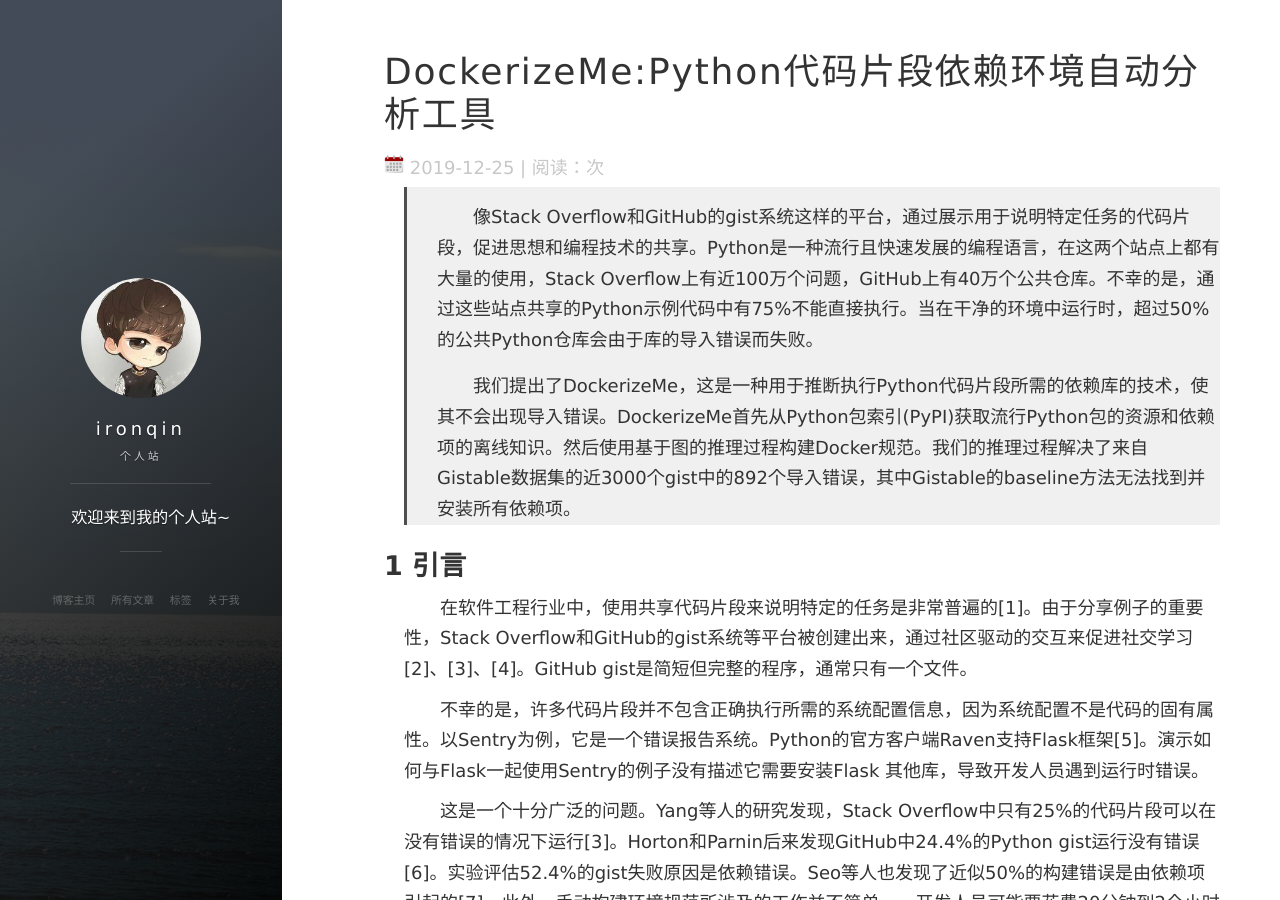
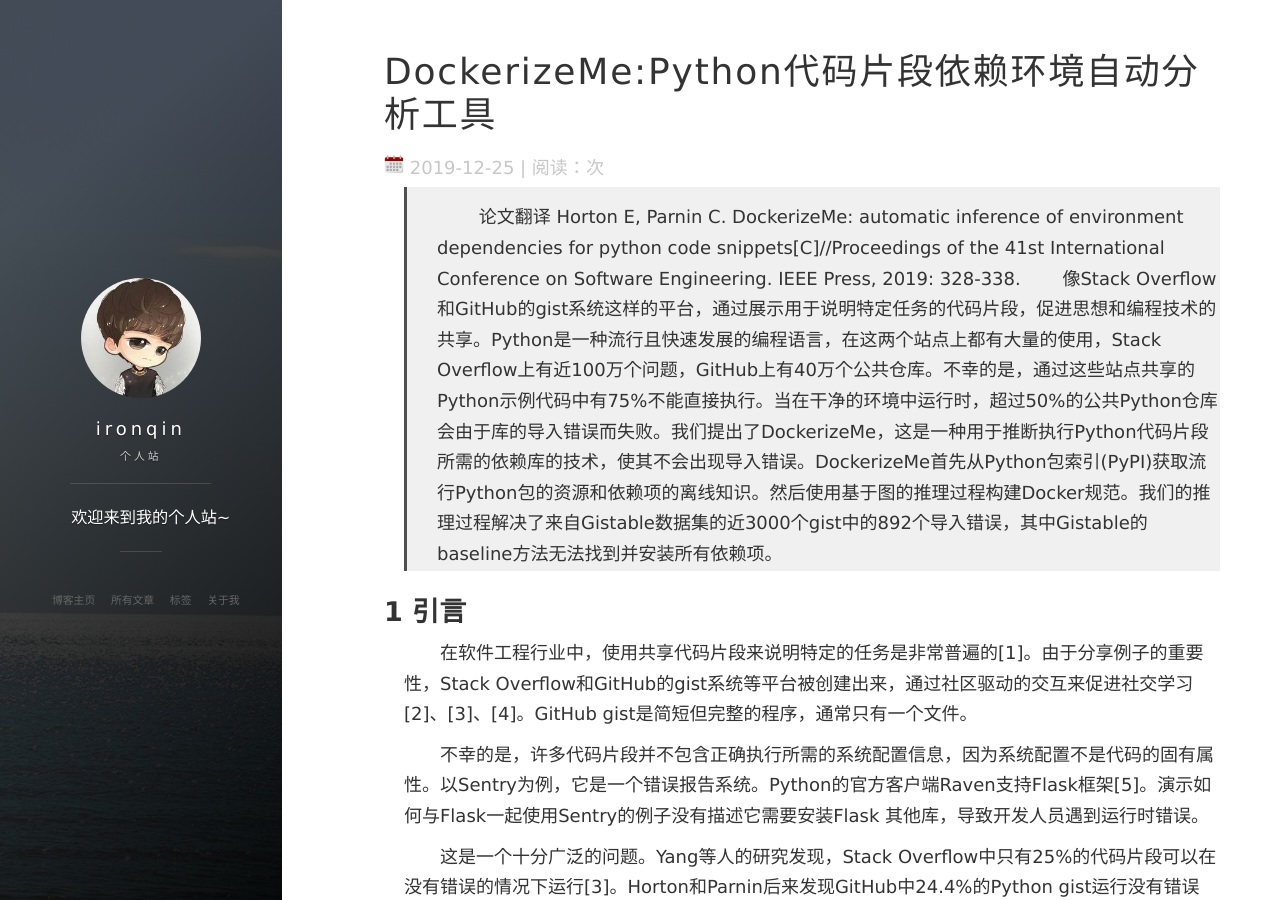
Before and after one commit to qwbjtu2015/ironqin.github.io, a Jekyll site: the page built from _posts/2019-12-25-DockerizeMe.md, in a window 1280 px wide and 900 px high. Built offline with Jekyll 4.4.1, drawn with Linux system fonts in a browser that asks for light colours; nearby versions of some CDN libraries; formulas are drawn with MathJax 3; comment, search, counter and statistics services are not loaded.

Commit message:
Update 2019-12-25-DockerizeMe.md

```diff
--- a/_posts/2019-12-25-DockerizeMe.md
+++ b/_posts/2019-12-25-DockerizeMe.md
@@ -6,10 +6,8 @@
 tags: 依赖分析
 
 ---
-
-> &emsp;&emsp;像Stack Overflow和GitHub的gist系统这样的平台，通过展示用于说明特定任务的代码片段，促进思想和编程技术的共享。Python是一种流行且快速发展的编程语言，在这两个站点上都有大量的使用，Stack Overflow上有近100万个问题，GitHub上有40万个公共仓库。不幸的是，通过这些站点共享的Python示例代码中有75%不能直接执行。当在干净的环境中运行时，超过50%的公共Python仓库会由于库的导入错误而失败。
-
-> &emsp;&emsp;我们提出了DockerizeMe，这是一种用于推断执行Python代码片段所需的依赖库的技术，使其不会出现导入错误。DockerizeMe首先从Python包索引(PyPI)获取流行Python包的资源和依赖项的离线知识。然后使用基于图的推理过程构建Docker规范。我们的推理过程解决了来自Gistable数据集的近3000个gist中的892个导入错误，其中Gistable的baseline方法无法找到并安装所有依赖项。
+> &emsp;&emsp; 论文翻译 Horton E, Parnin C. DockerizeMe: automatic inference of environment dependencies for python code snippets[C]//Proceedings of the 41st International Conference on Software Engineering. IEEE Press, 2019: 328-338.
+> &emsp;&emsp;像Stack Overflow和GitHub的gist系统这样的平台，通过展示用于说明特定任务的代码片段，促进思想和编程技术的共享。Python是一种流行且快速发展的编程语言，在这两个站点上都有大量的使用，Stack Overflow上有近100万个问题，GitHub上有40万个公共仓库。不幸的是，通过这些站点共享的Python示例代码中有75%不能直接执行。当在干净的环境中运行时，超过50%的公共Python仓库会由于库的导入错误而失败。我们提出了DockerizeMe，这是一种用于推断执行Python代码片段所需的依赖库的技术，使其不会出现导入错误。DockerizeMe首先从Python包索引(PyPI)获取流行Python包的资源和依赖项的离线知识。然后使用基于图的推理过程构建Docker规范。我们的推理过程解决了来自Gistable数据集的近3000个gist中的892个导入错误，其中Gistable的baseline方法无法找到并安装所有依赖项。
 
 ## 1 引言
 
```
